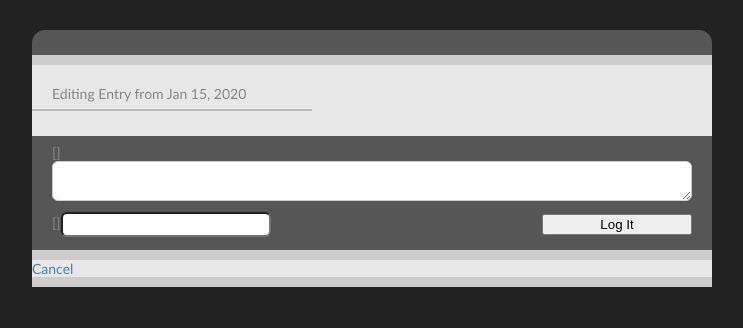
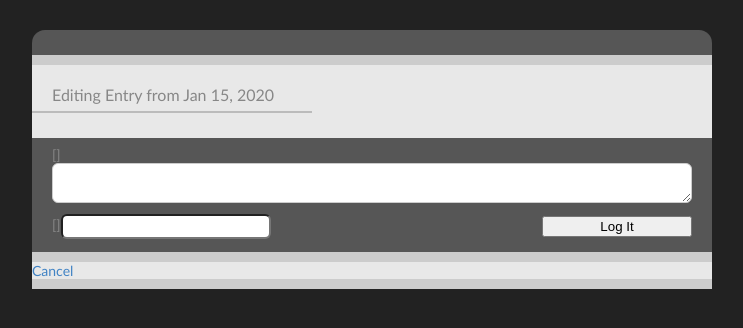
Before and after one commit to trey/chiplog, a Django app: template chiplog/templates/create_update.html in a window 1280 px wide. Shown: the top 328 px of the page, without its empty margins (268-1011 px from the left). Run offline with Django 3.2, Linux system fonts and the light colour scheme; the template is opened without the code that fills it: most values are stand-ins (such as "Sample title", 1, 10 or a date in 2020); form fields are guessed from the names that the template uses; some libraries are stand-ins or nearby versions.

Commit message:
date style

```diff
--- a/chiplog/static/css/sass/site/main.sass
+++ b/chiplog/static/css/sass/site/main.sass
@@ -34,7 +34,9 @@ body
   h2
     :margin 15px 400px 25px 0
     :padding 5px 20px 7px
-    :font-weight normal
+    :font
+      :weight normal
+      :size 16px
     :border-bottom
       :width 2px
       :style solid
--- a/chiplog/static/css/screen.css
+++ b/chiplog/static/css/screen.css
@@ -109,6 +109,7 @@ body {
     margin: 15px 400px 25px 0;
     padding: 5px 20px 7px;
     font-weight: normal;
+    font-size: 16px;
     border-bottom-width: 2px;
     border-bottom-style: solid;
     border-bottom-color: #bbbbbb; }
```
